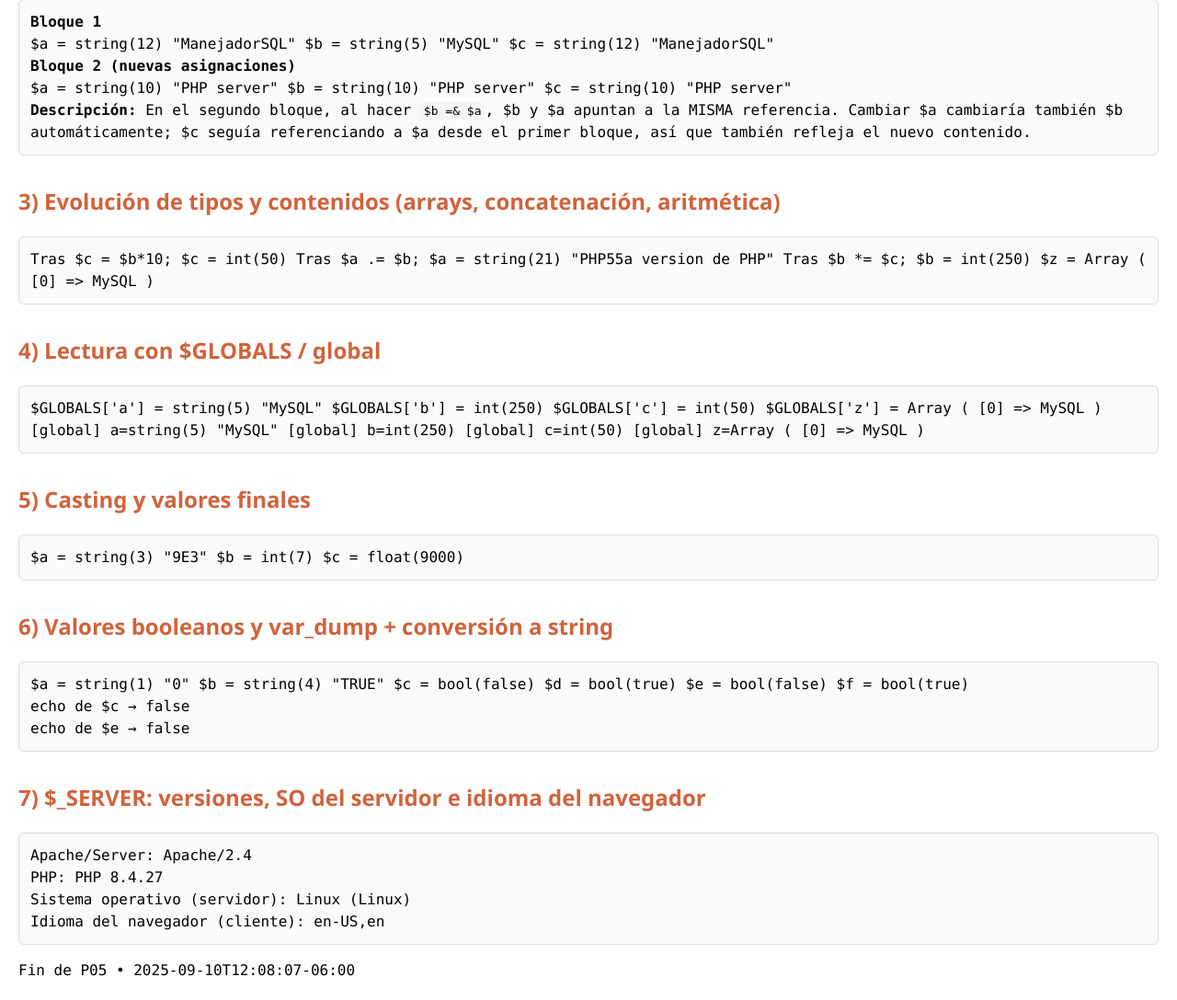
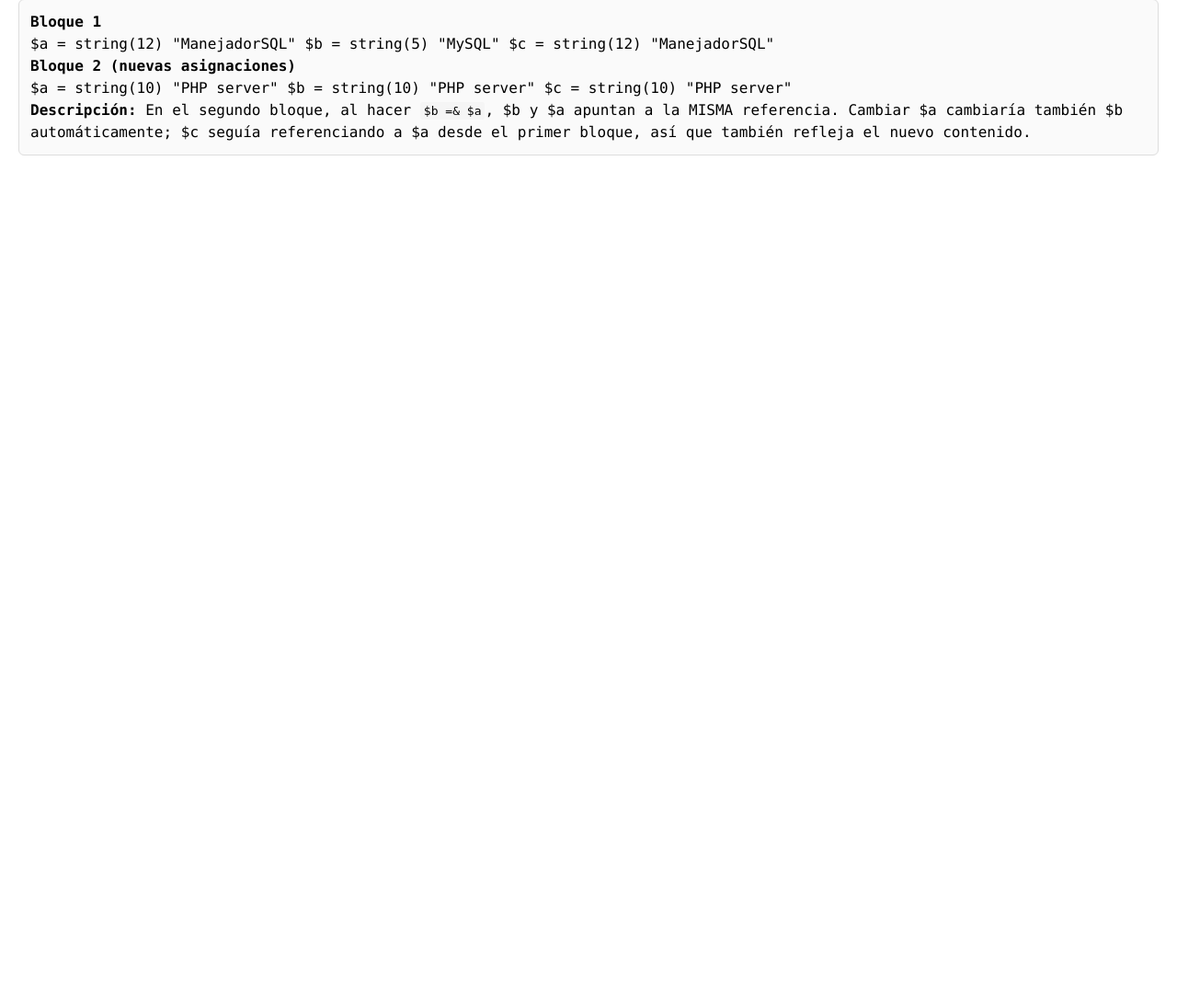
Before and after one commit to Mikedasill/tecweb, a PHP site: page /variables.php in a window 1280 px wide. Shown: the part 491-1578 px from the top of the page at 92% size. After the commit the page ends 660 px from the top, so only its background shows below. Run offline with PHP 8.4, Linux system fonts and the light colour scheme.

Commit message:
p05: ejercicio 2 (referencias y reasignaciones   )

```diff
--- a/practicas/p05/variables.php
+++ b/practicas/p05/variables.php
@@ -50,7 +50,6 @@ foreach ($explicacion as $var => $why) {
 unset($explicacion);
 ?>
 </div>
-
 <!-- ============================================================= -->
 <h2>2) Referencias y reasignaciones ($a, $b, $c)</h2>
 <div class="box mono">
@@ -76,126 +75,3 @@ echo "<br/><strong>Descripción:</strong> En el segundo bloque, al hacer <code>\
 unset($a,$b,$c);
 ?>
 </div>
-
-<!-- ============================================================= -->
-<h2>3) Evolución de tipos y contenidos (arrays, concatenación, aritmética)</h2>
-<div class="box mono">
-<?php
-$a = "PHP5";
-$z = [];
-$z[] = &$a;    // referencia al contenido de $a
-$b = "5a version de PHP";
-$c = $b*10;    // $b no es numérica pura → se convierte; "5a ..." => 5 * 10 = 50
-echo "Tras \$c = \$b*10; \$c = "; var_dump($c);
-
-$a .= $b;      // concatenación
-echo "Tras \$a .= \$b; \$a = "; var_dump($a);
-
-$b *= $c;      // "5a version..." → 5 * 50 = 250 (conversión numérica)
-echo "Tras \$b *= \$c; \$b = "; var_dump($b);
-
-$z[0] = "MySQL"; // rompe la referencia anterior, ahora z[0] es string independiente
-echo "\$z = "; print_r($z);
-
-unset($a,$b,$c,$z);
-?>
-</div>
-
-<!-- ============================================================= -->
-<h2>4) Lectura con $GLOBALS / global</h2>
-<div class="box mono">
-<?php
-// Reconstruimos variables para la demostración con $GLOBALS
-$a = "PHP5";
-$GLOBALS['z'] = [];
-$GLOBALS['z'][] = &$a;
-$b = "5a version de PHP";
-$c = $b*10;
-$a .= $b;
-$b *= $c;
-$GLOBALS['z'][0] = "MySQL";
-
-// Acceso con $GLOBALS:
-echo "\$GLOBALS['a'] = "; var_dump($GLOBALS['a']);
-echo "\$GLOBALS['b'] = "; var_dump($GLOBALS['b']);
-echo "\$GLOBALS['c'] = "; var_dump($GLOBALS['c']);
-echo "\$GLOBALS['z'] = "; print_r($GLOBALS['z']);
-
-// Alternativa con 'global' dentro de una función:
-function verConGlobal(){
-  global $a,$b,$c,$z;
-  echo "<br/>[global] a="; var_dump($a);
-  echo "[global] b="; var_dump($b);
-  echo "[global] c="; var_dump($c);
-  echo "[global] z="; print_r($z);
-}
-verConGlobal();
-
-unset($a,$b,$c,$z);
-?>
-</div>
-
-<!-- ============================================================= -->
-<h2>5) Casting y valores finales</h2>
-<div class="box mono">
-<?php
-$a = "7 personas";
-$b = (integer) $a; // => 7
-$a = "9E3";        // notación científica -> 9000
-$c = (double) $a;  // => 9000.0 (double)
-
-echo "\$a = "; var_dump($a);
-echo "\$b = "; var_dump($b);
-echo "\$c = "; var_dump($c);
-
-unset($a,$b,$c);
-?>
-</div>
-
-<!-- ============================================================= -->
-<h2>6) Valores booleanos y var_dump + conversión a string</h2>
-<div class="box mono">
-<?php
-$a = "0";
-$b = "TRUE";
-$c = FALSE;
-$d = ($a OR $b);
-$e = ($a AND $c);
-$f = ($a XOR $b);
-
-echo "\$a = "; var_dump($a);
-echo "\$b = "; var_dump($b);
-echo "\$c = "; var_dump($c);
-echo "\$d = "; var_dump($d);
-echo "\$e = "; var_dump($e);
-echo "\$f = "; var_dump($f);
-
-// Transformar booleanos $c y $e a texto para echo:
-function boolToText($v){ return $v ? 'true' : 'false'; }
-
-echo "<br/>echo de \$c → " . boolToText($c) . "<br/>";
-echo "echo de \$e → " . boolToText($e) . "<br/>";
-
-unset($a,$b,$c,$d,$e,$f);
-?>
-</div>
-
-<!-- ============================================================= -->
-<h2>7) $_SERVER: versiones, SO del servidor e idioma del navegador</h2>
-<div class="box mono">
-<?php
-$apache = isset($_SERVER['SERVER_SOFTWARE']) ? $_SERVER['SERVER_SOFTWARE'] : 'N/D';
-$phpv   = 'PHP ' . PHP_VERSION;
-$so     = PHP_OS_FAMILY . " (" . PHP_OS . ")";
-$lang   = isset($_SERVER['HTTP_ACCEPT_LANGUAGE']) ? $_SERVER['HTTP_ACCEPT_LANGUAGE'] : 'N/D';
-
-echo "Apache/Server: " . htmlspecialchars($apache, ENT_QUOTES, 'UTF-8') . "<br/>";
-echo "PHP: " . htmlspecialchars($phpv, ENT_QUOTES, 'UTF-8') . "<br/>";
-echo "Sistema operativo (servidor): " . htmlspecialchars($so, ENT_QUOTES, 'UTF-8') . "<br/>";
-echo "Idioma del navegador (cliente): " . htmlspecialchars($lang, ENT_QUOTES, 'UTF-8') . "<br/>";
-?>
-</div>
-
-<p class="mono">Fin de P05 • <?= date('c'); ?></p>
-</body>
-</html>
```
